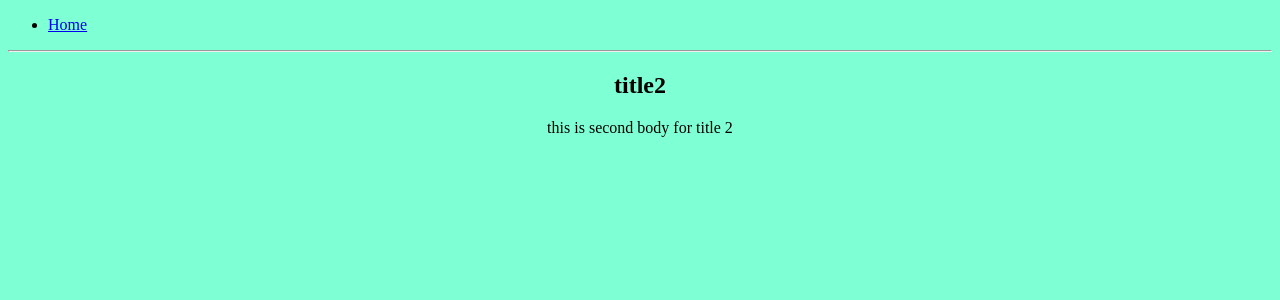
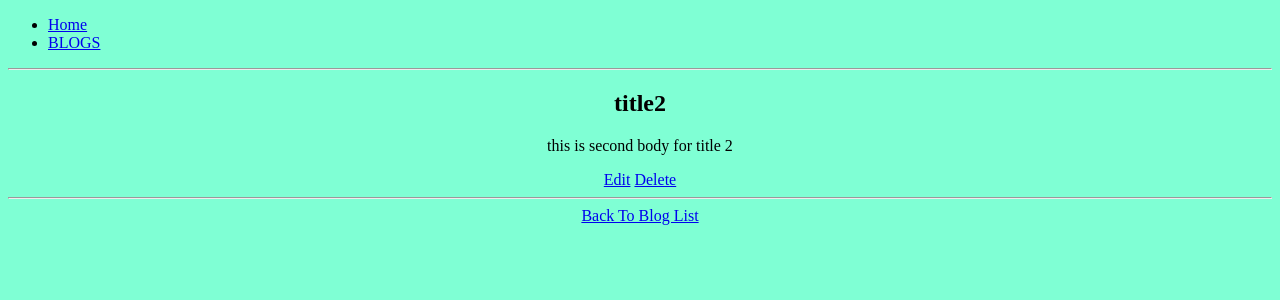
Before and after one commit to parhammohtasham/django_test_2, a Django app: page /blogs/2/ in a window 1280 px wide. Shown: the top 300 px of the page. Run offline with Django 5.2, Linux system fonts and the light colour scheme; data comes from the database, SQL or seed files in the repository; both versions use the stored data as it was after the commit.

Commit message:
blog edit
now we can create new blog edit it and delete it

```diff
--- a/site/blog/models.py
+++ b/site/blog/models.py
@@ -1,5 +1,5 @@
 from django.db import models
-
+from django.urls import reverse
 # Create your models here.
 class Blog(models.Model):
     title=models.CharField( max_length=50)
@@ -10,4 +10,4 @@ class Blog(models.Model):
         return self.title[:]
 
     def get_absolute_url(self):
-        return reverse("_detail", kwargs={"pk": self.pk})
+        return reverse("blog_detail", kwargs={"pk": self.pk})
--- a/site/blog/urls.py
+++ b/site/blog/urls.py
@@ -3,4 +3,7 @@ from . import views
 urlpatterns = [
     path('',views.BlogListView.as_view(),name='blog_list'),
     path('<int:pk>/',views.BlogDetailView.as_view(),name='blog_detail'),
+    path('new/',views.BlogCreateView.as_view(),name='blog_new'),
+    path('<int:pk>/edit/',views.BlogUpdateView.as_view(),name='blog_update'),
+    path('<int:pk>/delete/',views.BlogDeleteView.as_view(),name='blog_delete'),
 ]
--- a/site/blog/views.py
+++ b/site/blog/views.py
@@ -1,7 +1,8 @@
 from django.shortcuts import render
 from django.views.generic import ListView , DetailView
-
+from django.views.generic.edit import CreateView , UpdateView , DeleteView
 from .models import Blog
+from django.urls import reverse_lazy
 # Create your views here.
 
 class BlogListView(ListView):
@@ -13,3 +14,18 @@ class BlogDetailView(DetailView):
     model=Blog
     template_name='blog/detail.html'
     context_object_name='blog_detail'
+
+class BlogCreateView(CreateView):
+    model=Blog
+    template_name='blog/new.html'
+    fields=['title','body','author']
+
+class BlogUpdateView(UpdateView):
+    model=Blog
+    template_name='blog/edit.html'
+    fields=['title','body']
+
+class BlogDeleteView(DeleteView):
+    model=Blog
+    template_name='blog/delete.html'
+    success_url=reverse_lazy('blog_list')
--- a/site/templates/blog/detail.html
+++ b/site/templates/blog/detail.html
@@ -4,4 +4,8 @@
 {% block content %}
     <h2>{{blog_detail.title}}</h2>
     <p>{{blog_detail.body}}</p>
+    <a href="{% url 'blog_update' blog_detail.id %}">Edit</a>
+    <a href="{% url 'blog_delete' blog_detail.id %}">Delete</a>
+    <hr>
+    <a href="{% url 'blog_list' %}">Back To Blog List</a>
 {% endblock content %}
--- a/site/templates/blog/list.html
+++ b/site/templates/blog/list.html
@@ -6,5 +6,7 @@
         {% for blog in blog_list %}
             <li><a href="{% url 'blog_detail' blog.id %}">{{blog.title}}</a></li>
         {% endfor %}
+        <hr>
+        <a href="{% url 'blog_new' %}">Create New Blog</a>
     </ul>
 {% endblock content %}
--- a/site/templates/pages/base.html
+++ b/site/templates/pages/base.html
@@ -11,12 +11,14 @@
     <header>
         <ul>
             <li><a href="{% url 'home' %}">Home</a></li>
+            <li><a href="{% url 'blog_list' %}">BLOGS</a></li>
         </ul>
         <hr>
     </header>
     <div>
         {%block content%}
         {%endblock%}
+
     </div>
 </body>
 </html>
```
Also changed, not shown: site/templates/blog/delete.html (added, +12 -0 lines), site/templates/blog/edit.html (added, +10 -0 lines), site/templates/blog/new.html (added, +12 -0 lines), site/db.sqlite3.
